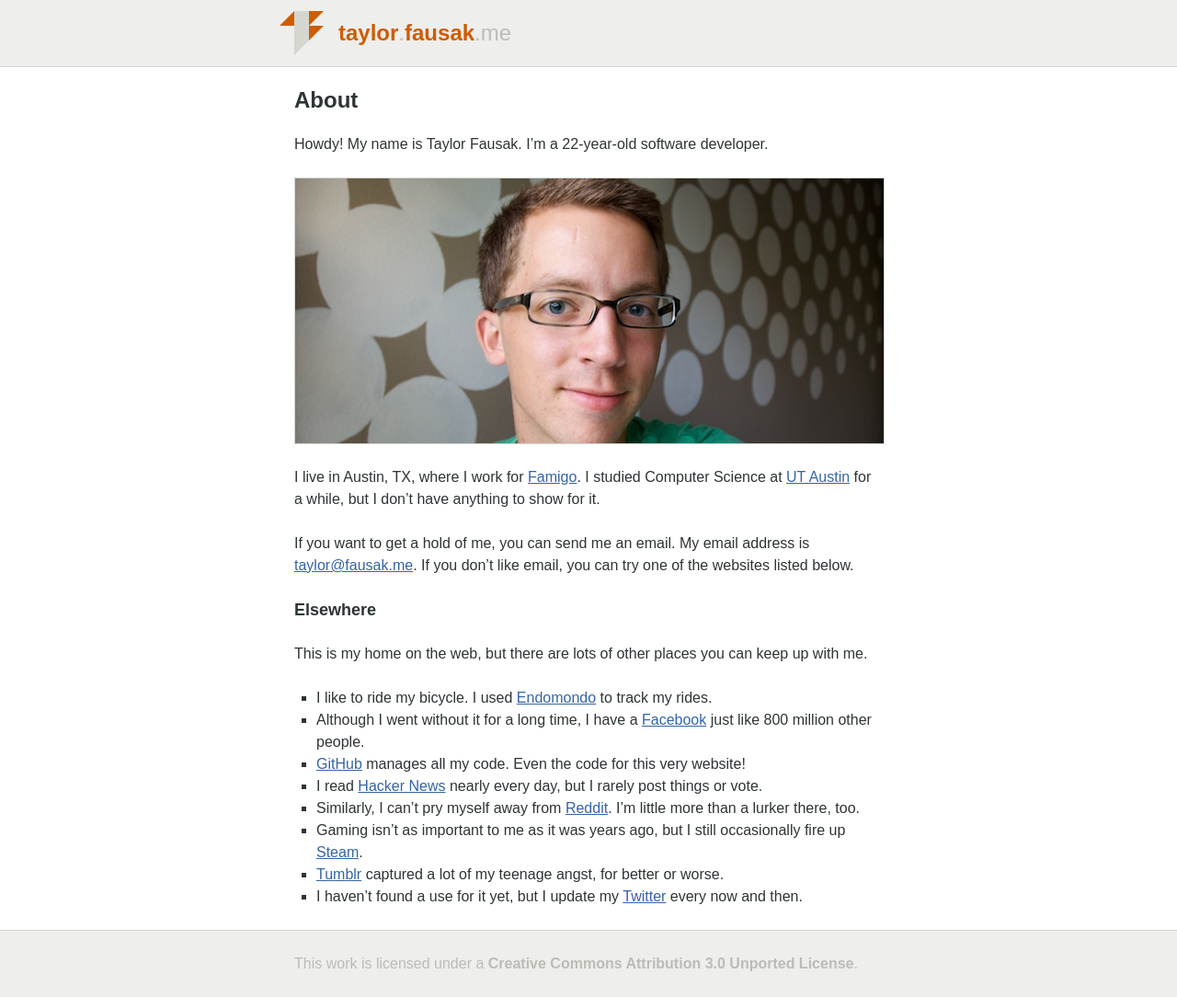
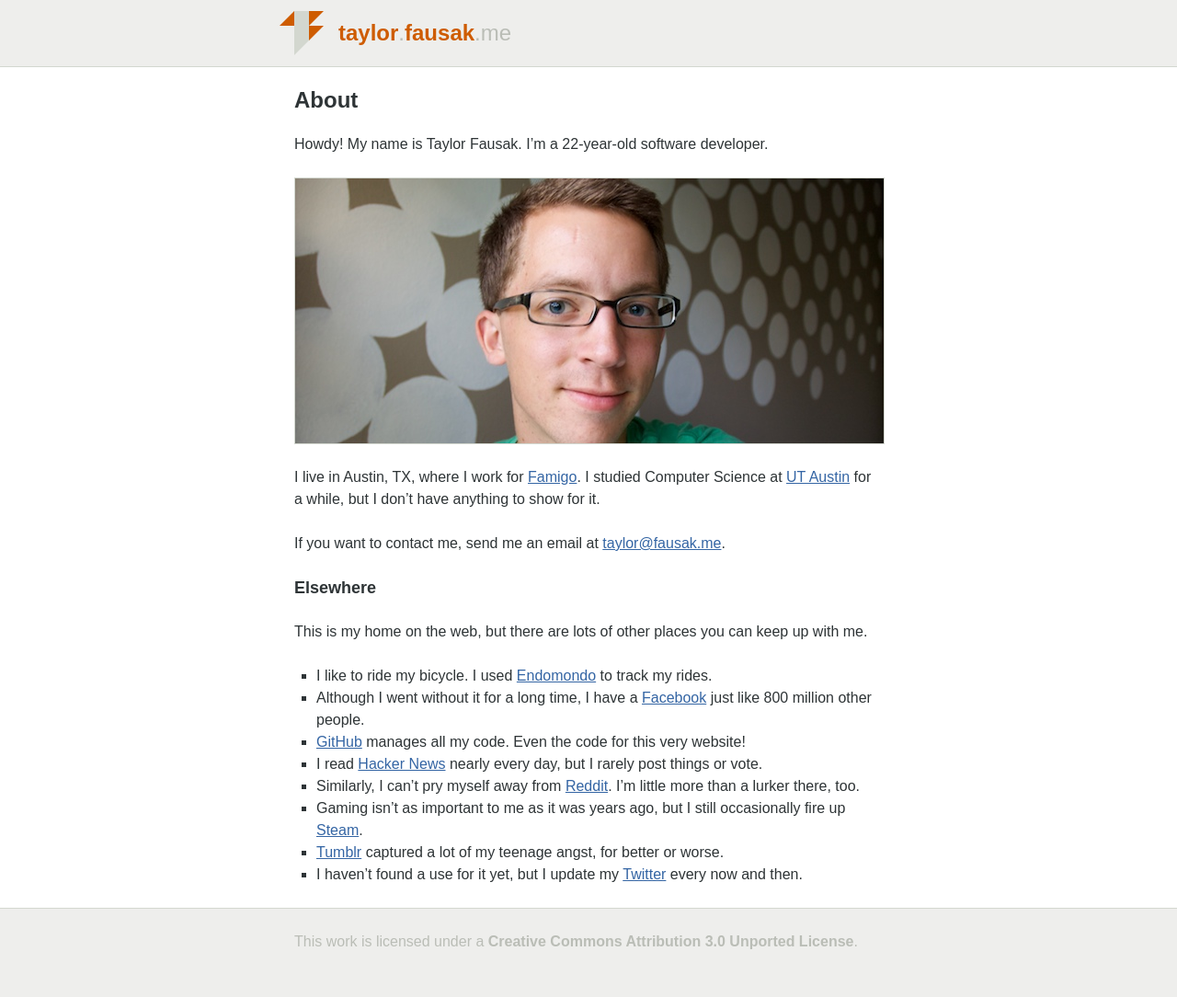
Before and after one commit to tfausak/tfausak.github.io, a Jekyll site: the page built from about.md, in a window 1280 px wide. Shown: the whole page at 92% size. Built offline with Jekyll 4.4.1, drawn with Linux system fonts in a browser that asks for light colours; after the commit the page ends 1060 px from its top, so only the background shows below that.

Commit message:
Change wording for email on about page.

```diff
--- a/about.md
+++ b/about.md
@@ -13,9 +13,7 @@ I live in Austin, TX, where I work for [Famigo][2]. I studied
 Computer Science at [UT Austin][3] for a while, but I don't have
 anything to show for it.
 
-If you want to get a hold of me, you can send me an email. My email
-address is [taylor@fausak.me][4]. If you don't like email, you can
-try one of the websites listed below.
+If you want to contact me, send me an email at [taylor@fausak.me][4].
 
 ## Elsewhere
 
```
